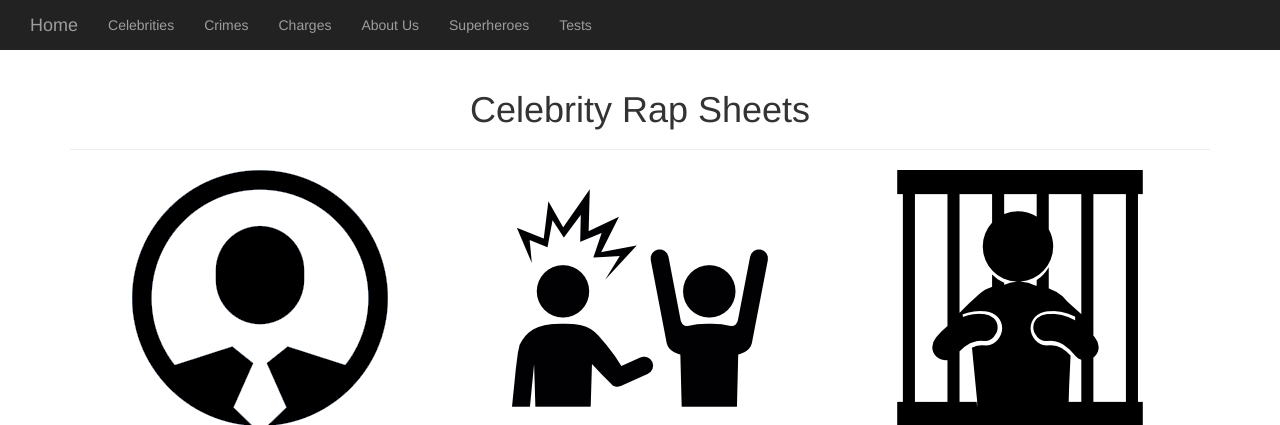
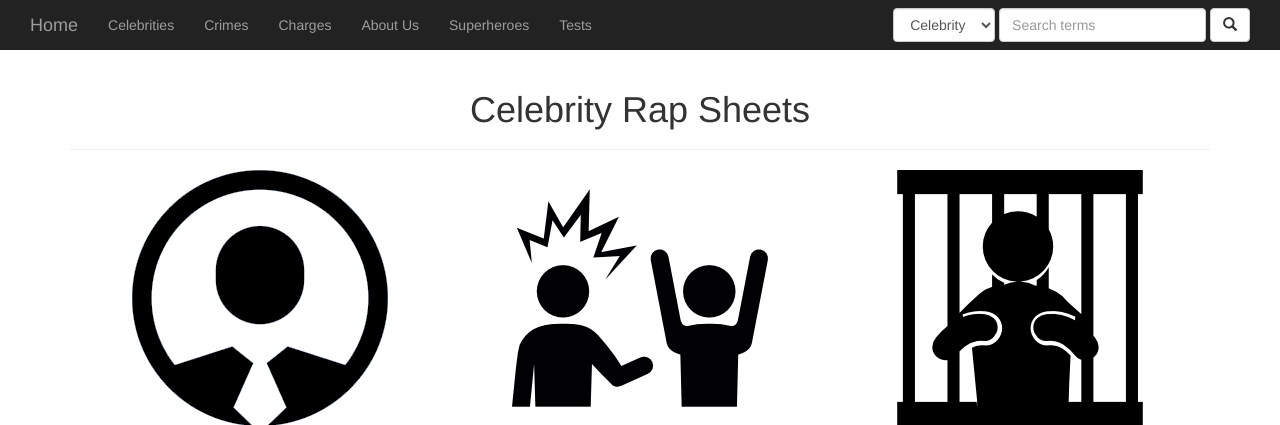
Before and after one commit to jabrouwer82/cs373-idb, a Flask app: page / in a window 1280 px wide. Shown: the top 425 px of the page. Run offline with Flask 2, Linux system fonts and the light colour scheme; some libraries are stand-ins or nearby versions.

Commit message:
Adds basic search form/page.
Note, searches are not yet performed.

```diff
--- a/templates/base.html
+++ b/templates/base.html
@@ -2,6 +2,13 @@
 <html lang="en">
 
   <head>
+    <style>
+      @media (min-width: 701px) {
+          .desktop-search {
+            float: right;
+          }
+      }
+    </style>
     <link rel="shortcut icon" href="{{ url_for('static', filename='favicon.ico') }}">
     <link href="/static/bootstrap/css/bootstrap.min.css" rel="stylesheet" media="screen">
     <link href="/static/bootstrap/css/bootstrap-responsive.min.css" rel="stylesheet">
@@ -38,7 +45,23 @@
           <li><a href="/superheroes">Superheroes</a></li>
           <li><a href="/tests">Tests</a></li>
         </ul>
-
+        <div style="margin-top: 8px;">
+          <div class="desktop-search">
+            <form class="form-inline nav navbar-nav" action="/search">
+              <div class="form-group">
+                <select class="form-control" name="table">
+                  <option>Celebrity</option>
+                  <option>Crime</option>
+                  <option>Charge</option>
+                </select>
+              </div>
+              <div class="form-group">
+                <input type="text" class="form-control" name="query" placeholder="Search terms">
+              </div>
+              <button type="submit" class="btn btn-default"><span class="glyphicon glyphicon-search" aria-hidden="true"></span></button>
+             </form>
+           </div>
+         </div>
        </div><!-- /.navbar-collapse -->
     </div><!-- /.container-fluid -->
   </nav>
--- a/views.py
+++ b/views.py
@@ -109,6 +109,10 @@ def tests_fail():
   return render_template('tests.html', test_url=test_url)
 
 
+@viewsBlueprint.route('/search')
+@viewsBlueprint.route('/search/')
+def search():
+  return render_template('search.html', items=[{'name': 'test', 'description':'testest', 'href':'lololo'}])
 
 
 def date_formatter(d):
```
Also changed, not shown: templates/search.html (added, +14 -0 lines).
